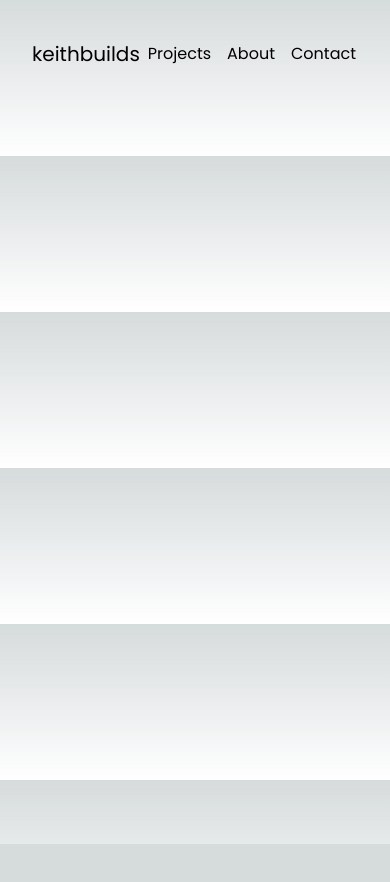
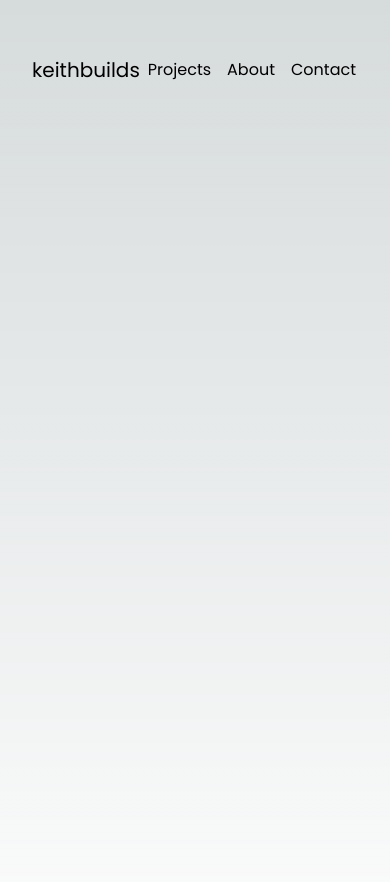
Before and after one commit to Earthstomp/portfolio, a Next.js app in the folder portfolio/: page /projects/1 in a window 390 px wide. Shown: the top 882 px of the page. Before the commit the page ends 844 px from the top, so only its background shows below. Built offline with nearby package versions, Linux system fonts and the light colour scheme.

Commit message:
style: make project page responsive

```diff
--- a/portfolio/app/components/Header.tsx
+++ b/portfolio/app/components/Header.tsx
@@ -5,8 +5,11 @@ const Header = () => {
         <header className="header">
             <main className="px-8">
                 <div>
-                    <nav className="py-10 mb-12 flex justify-between dark:text-white">
-                        <h1 className="text-xl">keithbuilds</h1>
+                    <nav className="py-14 mb-12 flex justify-between dark:text-white">
+                        <h1 className="text-xl">
+                            <Link href="/">keithbuilds</Link>
+                        </h1>
+
                         <ul className="flex items-center sm:text-sm md:text-base lg:text-xl">
                             <li className="px-2 hover:text-cyan-500 transition duration-500">
                                 <Link href="/projects">Projects</Link>
--- a/portfolio/app/data/data.tsx
+++ b/portfolio/app/data/data.tsx
@@ -1,7 +1,10 @@
 export const projectDetailData = [
     {
         id: 'dropandgo',
-        label: "drop and go",
+        label: "Drop and Go:",
+        description: "Lorem ipsum dolor sit amet consectetur, adipisicing elit. Rem doloribus, veniam, sit alias aut velit, porro aliquid qui deleniti optio dignissimos impedit suscipit magni praesentium quis quas quibusdam expedita quos.",
+        technologies: ["React", "MongoDB", "NodeJS", "ExpressJS"],
+        github: "",
         link: "/",
     },
 
--- a/portfolio/app/layout.tsx
+++ b/portfolio/app/layout.tsx
@@ -23,7 +23,11 @@ export default function RootLayout({ children }: { children: React.ReactNode })
     <html lang="en">
       <body className={poppins.className}>
         <Header />
-        <main className='px-8'>{children}</main>
+        <main className='px-8'>
+          <div className={poppins.className}>
+          </div>
+          {children}
+        </main>
       </body>
     </html>
   )
--- a/portfolio/app/projects/[name]/page.tsx
+++ b/portfolio/app/projects/[name]/page.tsx
@@ -9,8 +9,15 @@ const ProjectPage = ({ params: { name } }: any) => {
     const project = projectDetailData.find(obj => obj.id === name);
 
     return (
-        <div>
-            <h2>{project?.id}</h2>
+        <div className="h-screen text-left px-8  text-gray-200">
+            <div className="flex content-center">
+                <div className="sm: w-full md:w-2/3 lg:w-2/3">
+                    <h2 className="sm:text-4xl md:text-5xl lg:text-6xl font-bold ">{project?.id}</h2>
+                    <p className="pt-8 sm:text-md md:text-lg lg:text-xl">{project?.description}</p>
+
+                </div>
+            </div>
+
         </div>
     );
 };
--- a/portfolio/package.json
+++ b/portfolio/package.json
@@ -24,6 +24,7 @@
     "postcss": "8.4.23",
     "react": "18.2.0",
     "react-dom": "18.2.0",
+    "react-icons": "^4.8.0",
     "typescript": "5.0.4"
   },
   "devDependencies": {
```
Also changed, not shown: portfolio/app/components/RepoCard.tsx (added), 1 other file (tests, documents, lock files or other folders).
